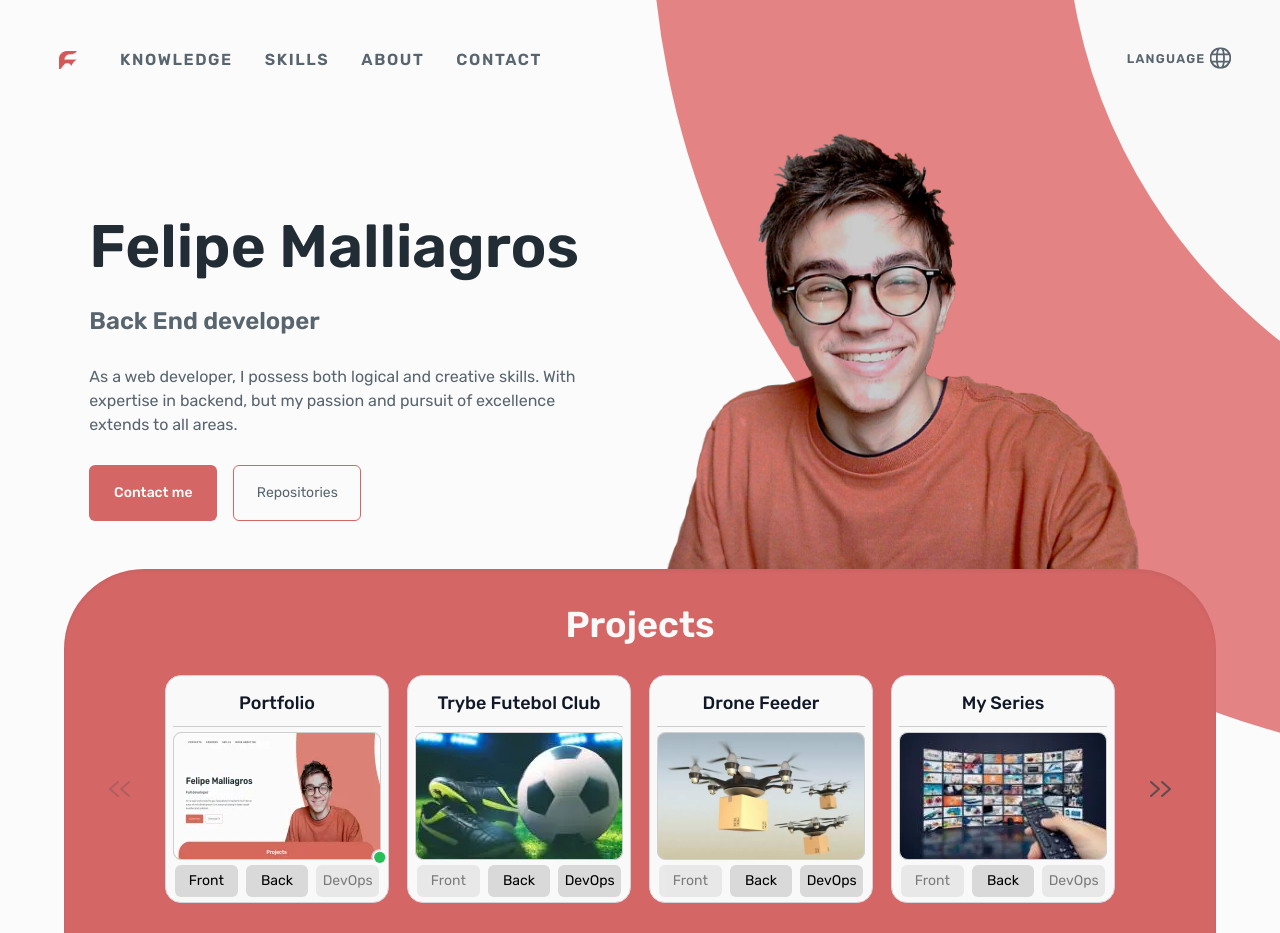
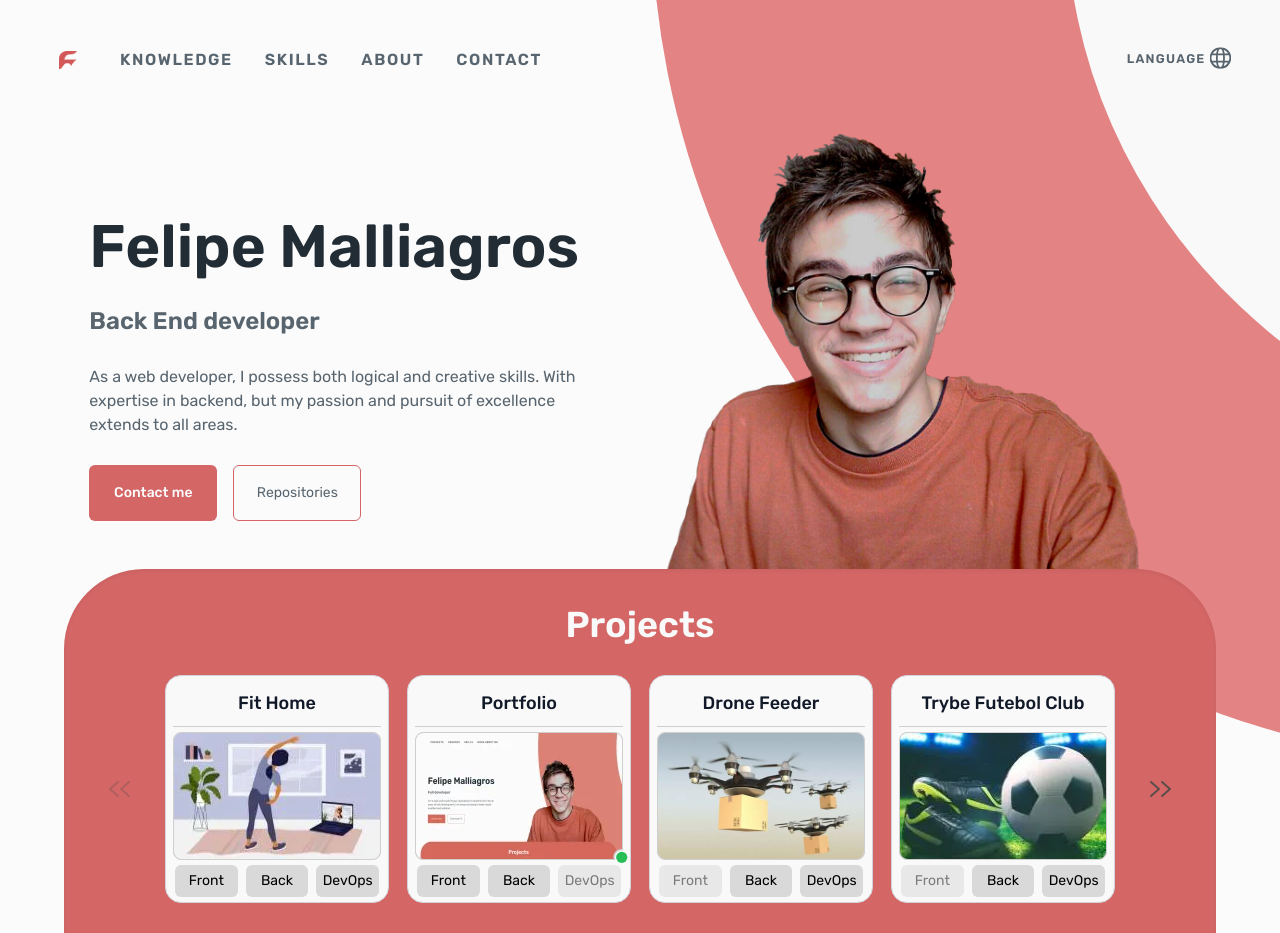
Before and after one commit to felipemalli/portfolio, a React (Vite) app: page / in a window 1280 px wide. Shown: the top 933 px of the page. Built offline with nearby package versions, Linux system fonts and the light colour scheme.

Commit message:
feat: clean arch project complete data

```diff
--- a/src/data/en/projects.ts
+++ b/src/data/en/projects.ts
@@ -1,6 +1,40 @@
 import { ICard } from '../../interfaces';
 
 export const enProjects: ICard[] = [
+  {
+    name: 'Fit Home',
+    type: 'project',
+    creator: 'Felipe Vahia Malliagros',
+    description: 'Organization and timer project for home workouts. The most professional Back-end I\'ve ever developed, completely uncoupled. I used TDD, DDD, Clean Architecture, SOLID principles, and various design patterns. It also has 100% of test coverage. I plan to deploy it on AWS soon and create a Front-end in the future.',
+    inProgress: false,
+    image: '/assets/projects/fithome.webp',
+    techAreas: {
+      backend: {
+        skills: ['Typescript', 'Node', 'Clean Architecture', 'TDD', 'DDD', 'Design Patterns', 'Jest', 'MongoDB', 'Swagger', 'SOLID', 'OOP', 'Husky']
+      },
+      frontend: {
+        skills: ['Figma'],
+        inProgress: true,
+      },
+      devops: {
+        skills: ['Docker', 'Github Actions', 'CI/CD'],
+      }
+    },
+    links: [
+      {
+        name: 'Code',
+        link: 'https://github.com/felipemalli/fit-home'
+      },
+      {
+        name: 'Browser',
+        link: ''
+      },
+      {
+        name: 'API',
+        link: ''
+      },
+    ],
+  },
   {
     name: 'Portfolio',
     type: 'project',
@@ -36,6 +70,36 @@ export const enProjects: ICard[] = [
     }
   },
   {
+    name: 'Drone Feeder',
+    type: 'project',
+    creator: 'Felipe Vahia Malliagros',
+    description: 'Complete back-end project of a drone delivery made in team from scratch. Besides the CRUD routes, there are some routes to handle videos. Tests were made with H2, JUnit and JaCoCo for code coverage.',
+    inProgress: false,
+    image: '/assets/projects/dronefeeder.webp',
+    techAreas: {
+      backend: {
+        skills: ['Java', 'Spring', 'MySQL', 'JUnit', 'H2', 'OOP'],
+      },
+      devops: {
+        skills: ['Docker'],
+      }
+    },
+    links: [
+      {
+        name: 'Code',
+        link: 'https://github.com/felipemalli/drone-feeder'
+      },
+      {
+        name: 'Browser',
+        link: ''
+      },
+      {
+        name: 'API',
+        link: 'https://github.com/felipemalli/drone-feeder#documenta%C3%A7%C3%A3o-da-api'
+      },
+    ],
+  },
+  {
     name: 'Trybe Futebol Club',
     type: 'project',
     creator: 'Felipe Vahia Malliagros',
@@ -62,36 +126,6 @@ export const enProjects: ICard[] = [
       {
         name: 'API',
         link: 'https://documenter.getpostman.com/view/20084845/UzBjsnsX'
-      },
-    ],
-  },
-  {
-    name: 'Drone Feeder',
-    type: 'project',
-    creator: 'Felipe Vahia Malliagros',
-    description: 'Complete back-end project of a drone delivery made in team from scratch. Besides the CRUD routes, there are some routes to handle videos. Tests were made with H2, JUnit and JaCoCo for code coverage.',
-    inProgress: false,
-    image: '/assets/projects/dronefeeder.webp',
-    techAreas: {
-      backend: {
-        skills: ['Java', 'Spring', 'MySQL', 'JUnit', 'H2', 'OOP'],
-      },
-      devops: {
-        skills: ['Docker'],
-      }
-    },
-    links: [
-      {
-        name: 'Code',
-        link: 'https://github.com/felipemalli/drone-feeder'
-      },
-      {
-        name: 'Browser',
-        link: ''
-      },
-      {
-        name: 'API',
-        link: 'https://github.com/felipemalli/drone-feeder#documenta%C3%A7%C3%A3o-da-api'
       },
     ],
   },
@@ -288,36 +322,6 @@ export const enProjects: ICard[] = [
     ],
   },
   {
-    name: 'Clean Schedule',
-    type: 'project',
-    creator: 'Felipe Vahia Malliagros',
-    description: 'I am creating this API to practice Clean Architecture, TDD, DDD, and to further solidify my understanding of SOLID principles. I believe these skills are essential for professional growth.',
-    inProgress: true,
-    image: '/assets/projects/cleanschedule.webp',
-    techAreas: {
-      backend: {
-        skills: ['Typescript', 'Node', 'Clean Architecture', 'TDD', 'DDD', 'Design Patterns', 'Jest', 'GraphQL', 'MongoDB', 'Mongoose', 'Swagger', 'SOLID', 'OOP', 'Husky', 'CI/CD']
-      },
-      devops: {
-        skills: ['Docker'],
-      }
-    },
-    links: [
-      {
-        name: 'Code',
-        link: 'https://github.com/felipemalli/clean_schedule_api'
-      },
-      {
-        name: 'Browser',
-        link: ''
-      },
-      {
-        name: 'API',
-        link: ''
-      },
-    ],
-  },
-  {
     name: 'To do list',
     type: 'project',
     creator: 'Felipe Vahia Malliagros',
--- a/src/data/pt-br/projects.ts
+++ b/src/data/pt-br/projects.ts
@@ -2,10 +2,44 @@ import { ICard } from '../../interfaces';
 
 export const ptBrProjects: ICard[] = [
   {
+    name: 'Fit Home',
+    type: 'project',
+    creator: 'Felipe Vahia Malliagros',
+    description: 'Projeto para organizar e cronometrar exercícios. O Back-end mais profissional que já realizei, completamente desacoplado. Utilizei TDD, DDD, Clean Architecture, SOLID e uso de vários design patterns. Ele também tem 100% de cobertura de teste. Pretendo subir ele na AWS em breve e criar um Front-end no futuro.',
+    inProgress: false,
+    image: '/assets/projects/fithome.webp',
+    techAreas: {
+      backend: {
+        skills: ['Typescript', 'Node', 'Clean Architecture', 'TDD', 'DDD', 'Design Patterns', 'Jest', 'MongoDB', 'Swagger', 'SOLID', 'OOP', 'Husky']
+      },
+      frontend: {
+        skills: ['Figma'],
+        inProgress: true,
+      },
+      devops: {
+        skills: ['Docker', 'Github Actions', 'CI/CD'],
+      }
+    },
+    links: [
+      {
+        name: 'Code',
+        link: 'https://github.com/felipemalli/fit-home'
+      },
+      {
+        name: 'Browser',
+        link: ''
+      },
+      {
+        name: 'API',
+        link: ''
+      },
+    ],
+  },
+  {
     name: 'Portfolio',
     type: 'project',
     creator: 'Felipe Vahia Malliagros',
-    description: 'Esse é meu principal projeto no momento para demonstrar minhas habilidades em Frontend e UI/UX. Intencionalmente evitei bibliotecas e frameworks auxiliares (exceto uma para o subtítulo). O carrossel, animações, sistema de filtro e idiomas, responsividade e tudo mais foram criados utilizando apenas React, Tailwind e CSS. Antes de iniciar o desenvolvimento, dediquei vários dias para aprimorar o design no Figma, cujo esboço pode ser visualizado no link "Code". O código é estruturado, escalável, flexível e pronto para integração com uma API, que planejo adicionar em breve.',
+    description: 'Esse é meu principal projeto no momento para demonstrar minhas habilidades em Front-end e UI/UX. Intencionalmente evitei bibliotecas e frameworks auxiliares (exceto uma para o subtítulo). O carrossel, animações, sistema de filtro e idiomas, responsividade e tudo mais foram criados utilizando apenas React, Tailwind e CSS. Antes de iniciar o desenvolvimento, dediquei vários dias para aprimorar o design no Figma, cujo esboço pode ser visualizado no link "Code". O código é estruturado, escalável, flexível e pronto para integração com uma API, que planejo adicionar em breve.',
     inProgress: false,
     image: '/assets/projects/portfolio.webp',
     techAreas: {
@@ -36,36 +70,6 @@ export const ptBrProjects: ICard[] = [
     }
   },
   {
-    name: 'Trybe Futebol Club',
-    type: 'project',
-    creator: 'Felipe Vahia Malliagros',
-    description: 'Desenvolvi uma API RESTful completa com alguns testes para um Front-end já implementado para lidar com dados de partidas de futebol. Documentei a API com o Postman. Esse projeto consolidou meu conhecimento sobre OOP e integração entre Front-end e Back-end. Realizei o deploy desse projeto com Docker e Heroku, mas ele não está mais online devido ao fim do uso gratuito do Heroku.',
-    inProgress: false,
-    image: '/assets/projects/trybefutebolclub.webp',
-    techAreas: {
-      backend: {
-        skills: ['Typescript', 'Node', 'Express', 'Sequelize', 'MySQL', 'Jest', 'Mocha/Chai/Sinon', 'JWT', 'OOP'],
-      },
-      devops: {
-        skills: ['Docker'],
-      }
-    },
-    links: [
-      {
-        name: 'Code',
-        link: 'https://github.com/felipemalli/trybe-futebol-club'
-      },
-      {
-        name: 'Browser',
-        link: ''
-      },
-      {
-        name: 'API',
-        link: 'https://documenter.getpostman.com/view/20084845/UzBjsnsX'
-      },
-    ],
-  },
-  {
     name: 'Drone Feeder',
     type: 'project',
     creator: 'Felipe Vahia Malliagros',
@@ -92,6 +96,36 @@ export const ptBrProjects: ICard[] = [
       {
         name: 'API',
         link: 'https://github.com/felipemalli/drone-feeder#documenta%C3%A7%C3%A3o-da-api'
+      },
+    ],
+  },
+  {
+    name: 'Trybe Futebol Club',
+    type: 'project',
+    creator: 'Felipe Vahia Malliagros',
+    description: 'Desenvolvi uma API RESTful completa com alguns testes para um Front-end já implementado para lidar com dados de partidas de futebol. Documentei a API com o Postman. Esse projeto consolidou meu conhecimento sobre OOP e integração entre Frontend e Backend. Realizei o deploy desse projeto com Docker e Heroku, mas ele não está mais online devido ao fim do uso gratuito do Heroku.',
+    inProgress: false,
+    image: '/assets/projects/trybefutebolclub.webp',
+    techAreas: {
+      backend: {
+        skills: ['Typescript', 'Node', 'Express', 'Sequelize', 'MySQL', 'Jest', 'Mocha/Chai/Sinon', 'JWT', 'OOP'],
+      },
+      devops: {
+        skills: ['Docker'],
+      }
+    },
+    links: [
+      {
+        name: 'Code',
+        link: 'https://github.com/felipemalli/trybe-futebol-club'
+      },
+      {
+        name: 'Browser',
+        link: ''
+      },
+      {
+        name: 'API',
+        link: 'https://documenter.getpostman.com/view/20084845/UzBjsnsX'
       },
     ],
   },
@@ -288,36 +322,6 @@ export const ptBrProjects: ICard[] = [
     ],
   },
   {
-    name: 'Clean Schedule',
-    type: 'project',
-    creator: 'Felipe Vahia Malliagros',
-    description: 'Estou desenvolvendo esta API para treinar Clean Architecture, TDD, DDD e consolidar conceitos de SOLID. Acredito que essas habilidades são muito importantes para evoluir como profissional.',
-    inProgress: true,
-    image: '/assets/projects/cleanschedule.webp',
-    techAreas: {
-      backend: {
-        skills: ['Typescript', 'Node', 'Clean Architecture', 'TDD', 'DDD', 'Design Patterns', 'Jest', 'GraphQL', 'MongoDB', 'Mongoose', 'Swagger', 'SOLID', 'OOP', 'Husky', 'CI/CD']
-      },
-      devops: {
-        skills: ['Docker'],
-      }
-    },
-    links: [
-      {
-        name: 'Code',
-        link: 'https://github.com/felipemalli/clean_schedule_api'
-      },
-      {
-        name: 'Browser',
-        link: ''
-      },
-      {
-        name: 'API',
-        link: ''
-      },
-    ],
-  },
-  {
     name: 'To do list',
     type: 'project',
     creator: 'Felipe Vahia Malliagros',
```
